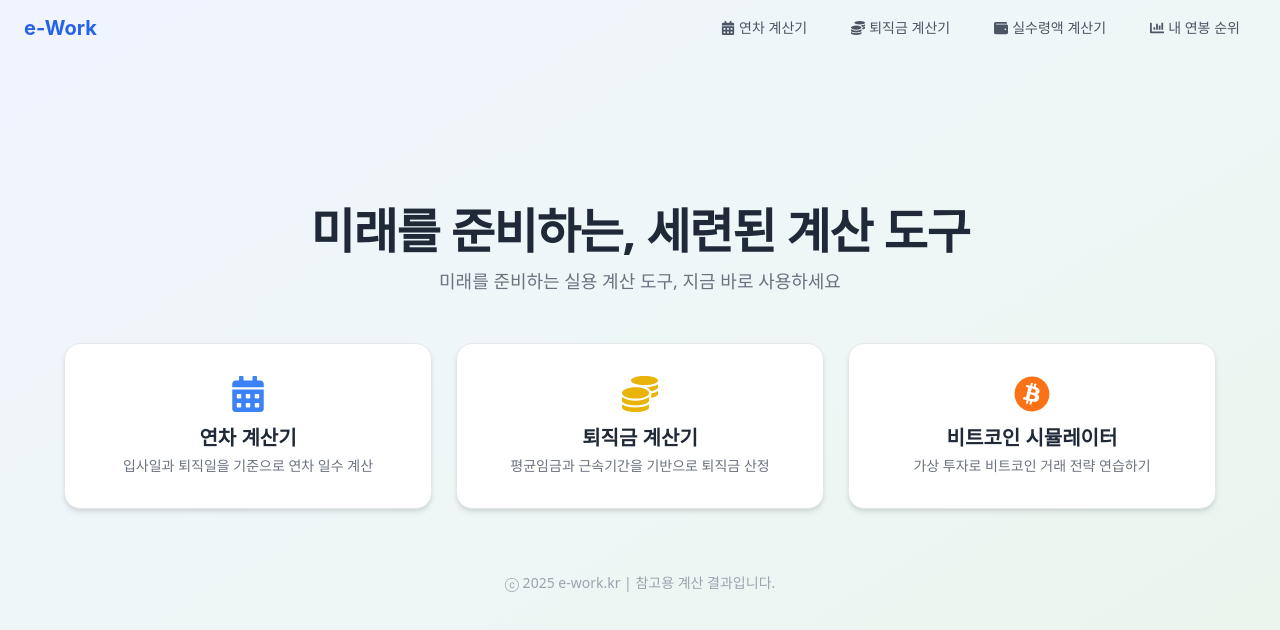
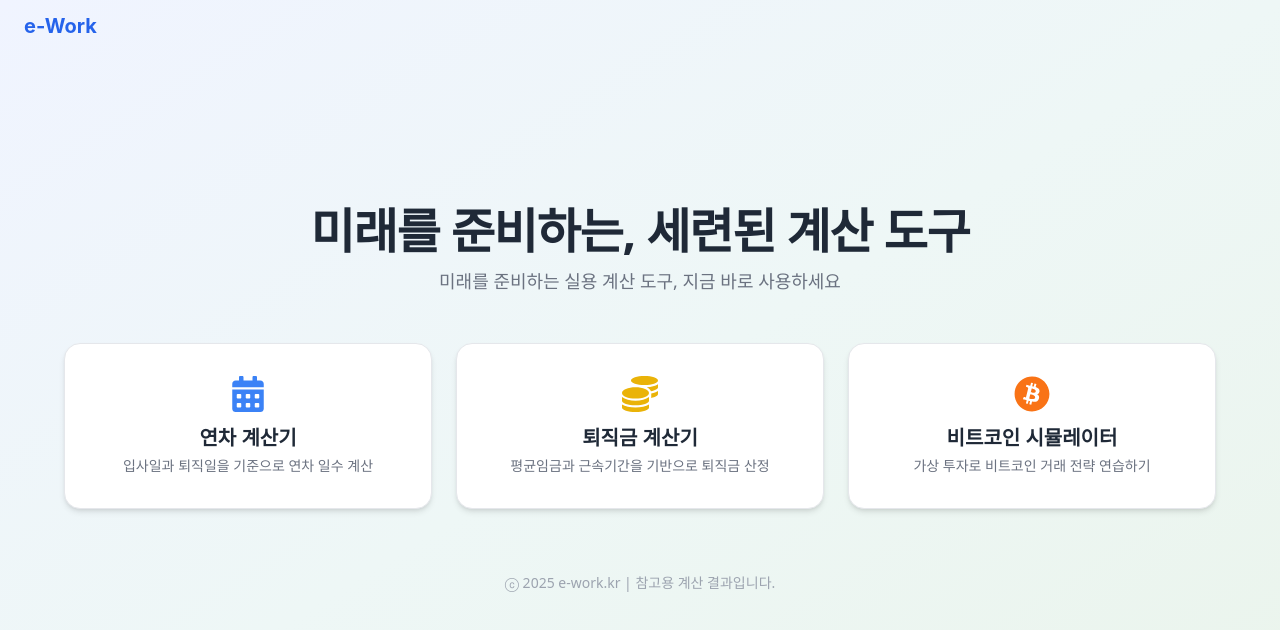
Before and after one commit to jansssss/vacation, a React (Create React App) app: page / in a window 1280 px wide. Shown: the top 630 px of the page. Built offline with nearby package versions, Linux system fonts and the light colour scheme.

Commit message:
Update Header.jsx

```diff
--- a/src/components/Header.jsx
+++ b/src/components/Header.jsx
@@ -6,10 +6,12 @@ const Header = () => {
   const location = useLocation();
 
   const navItems = [
-    { name: "연차 계산기", path: "/annual-leave", icon: <FaCalendarAlt /> },
-    { name: "퇴직금 계산기", path: "/retirement", icon: <FaCoins /> },
-    { name: "실수령액 계산기", path: "/salary", icon: <FaWallet /> },
-    { name: "내 연봉 순위", path: "/salary-rank", icon: <FaChartBar /> } // ✅ 새 항목
+
+  //  { name: "연차 계산기", path: "/annual-leave", icon: <FaCalendarAlt /> },
+  //  { name: "퇴직금 계산기", path: "/retirement", icon: <FaCoins /> },
+   // { name: "실수령액 계산기", path: "/salary", icon: <FaWallet /> },
+  //  { name: "내 연봉 순위", path: "/salary-rank", icon: <FaChartBar /> } // ✅ 새 항목
+
   ];
 
   return (
```
